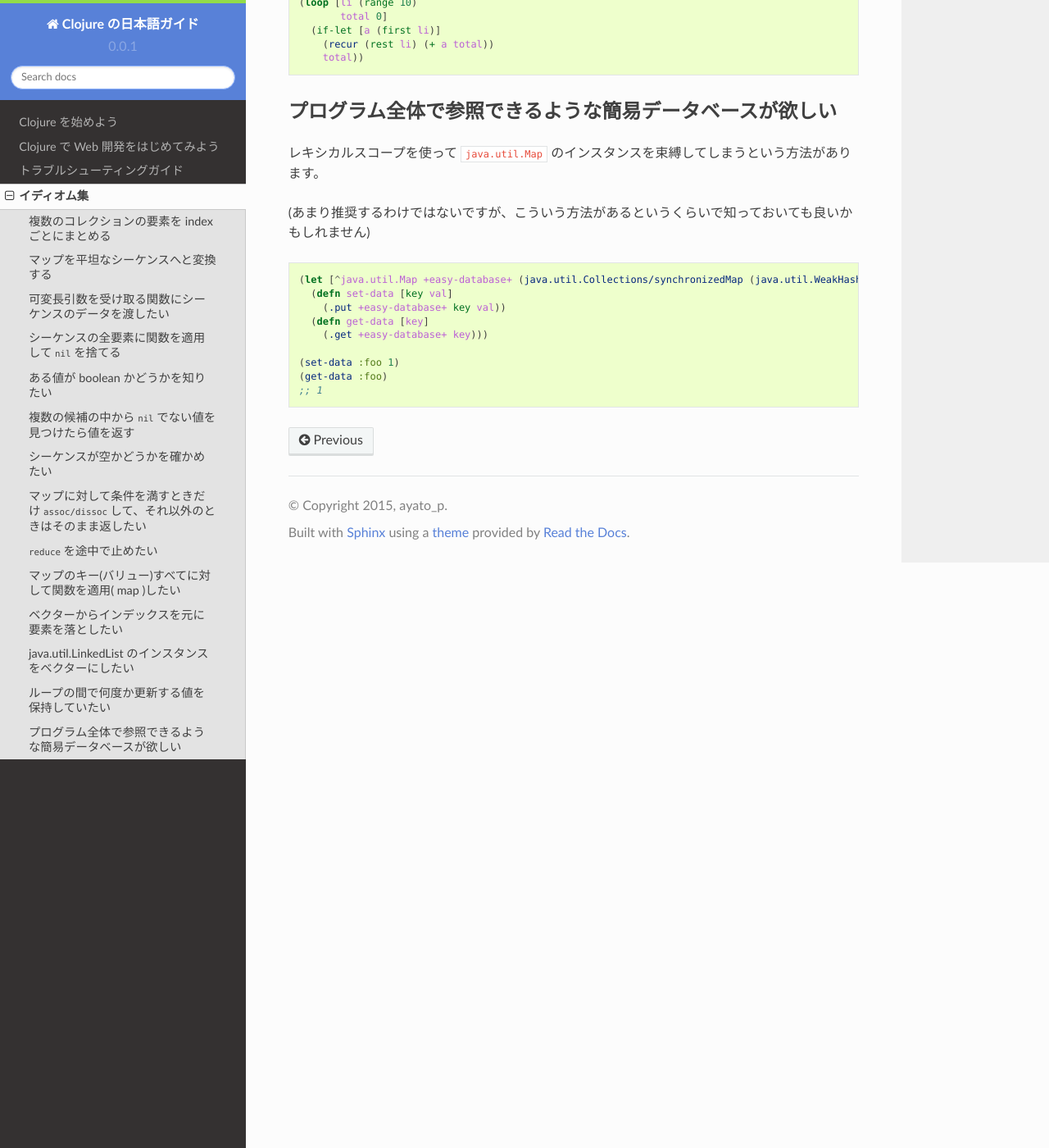
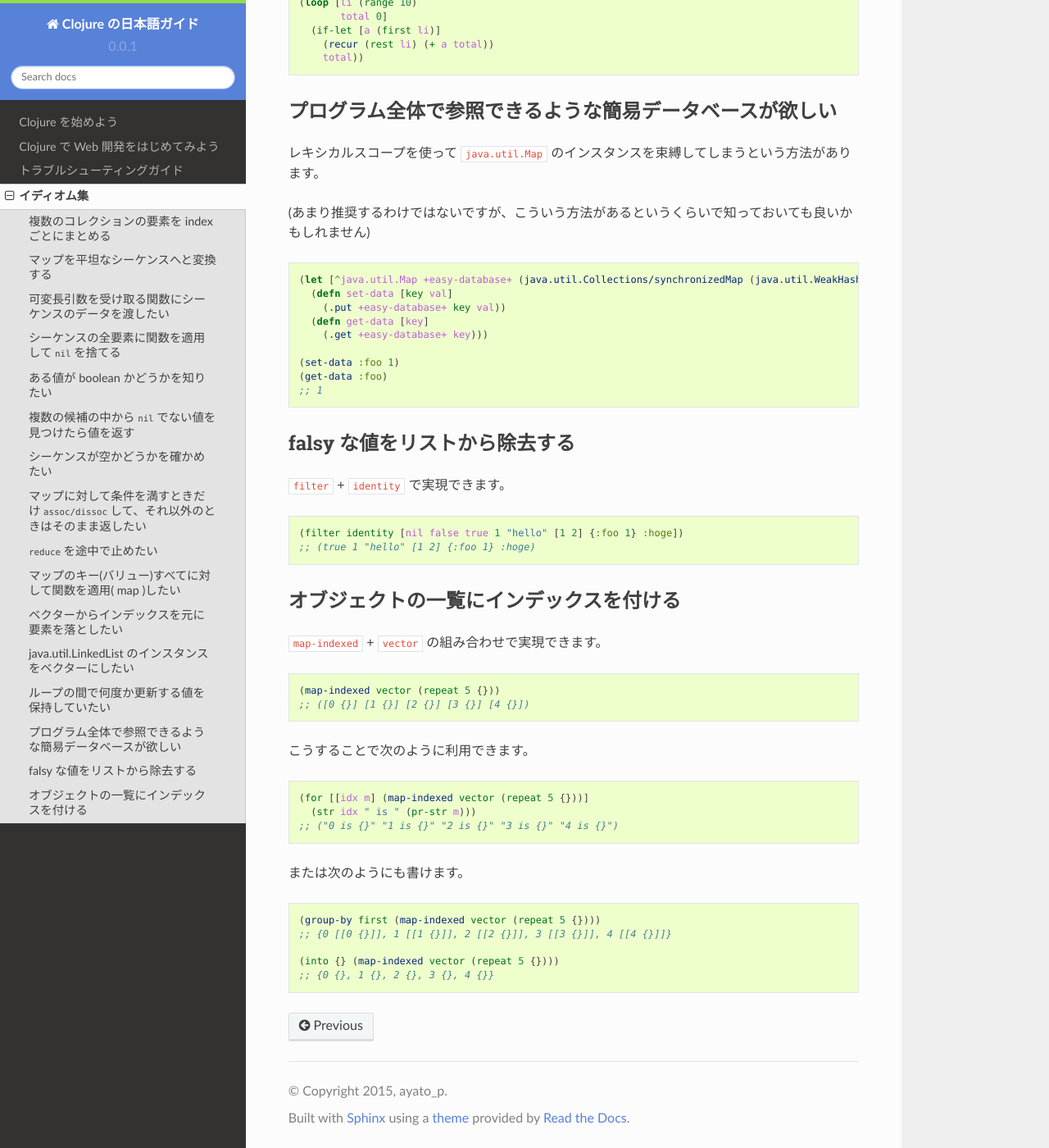
Before and after one commit to ayato-p/clojure-beginner, a Sphinx documentation site: the page built from source/idioms/index.rst, in a window 1280 px wide and 1400 px high, scrolled down 5148 px. Shown: the whole window at 82% size. Built offline with Sphinx 7.4.7 and the Read the Docs theme 2.0.0, drawn with Linux system fonts in a browser that asks for light colours; pages that are not in the unit, such as notebooks, are missing from menus.

Commit message:
Update idioms :tada:

```diff
--- a/source/idioms/index.rst
+++ b/source/idioms/index.rst
@@ -293,3 +293,41 @@ java.util.LinkedList のインスタンスをベクターにしたい
     (set-data :foo 1)
     (get-data :foo)
     ;; 1
+
+falsy な値をリストから除去する
+------------------------------
+
+``filter`` + ``identity`` で実現できます。
+
+.. sourcecode:: clojure
+
+    (filter identity [nil false true 1 "hello" [1 2] {:foo 1} :hoge])
+    ;; (true 1 "hello" [1 2] {:foo 1} :hoge)
+
+オブジェクトの一覧にインデックスを付ける
+----------------------------------------
+
+``map-indexed`` + ``vector`` の組み合わせで実現できます。
+
+.. sourcecode:: clojure
+
+    (map-indexed vector (repeat 5 {}))
+    ;; ([0 {}] [1 {}] [2 {}] [3 {}] [4 {}])
+
+こうすることで次のように利用できます。
+
+.. sourcecode:: clojure
+
+    (for [[idx m] (map-indexed vector (repeat 5 {}))]
+      (str idx " is " (pr-str m)))
+    ;; ("0 is {}" "1 is {}" "2 is {}" "3 is {}" "4 is {}")
+
+または次のようにも書けます。
+
+.. sourcecode:: clojure
+
+    (group-by first (map-indexed vector (repeat 5 {})))
+    ;; {0 [[0 {}]], 1 [[1 {}]], 2 [[2 {}]], 3 [[3 {}]], 4 [[4 {}]]}
+
+    (into {} (map-indexed vector (repeat 5 {})))
+    ;; {0 {}, 1 {}, 2 {}, 3 {}, 4 {}}
```
Also changed, not shown: source/idioms/index.org (+38 -0 lines).
